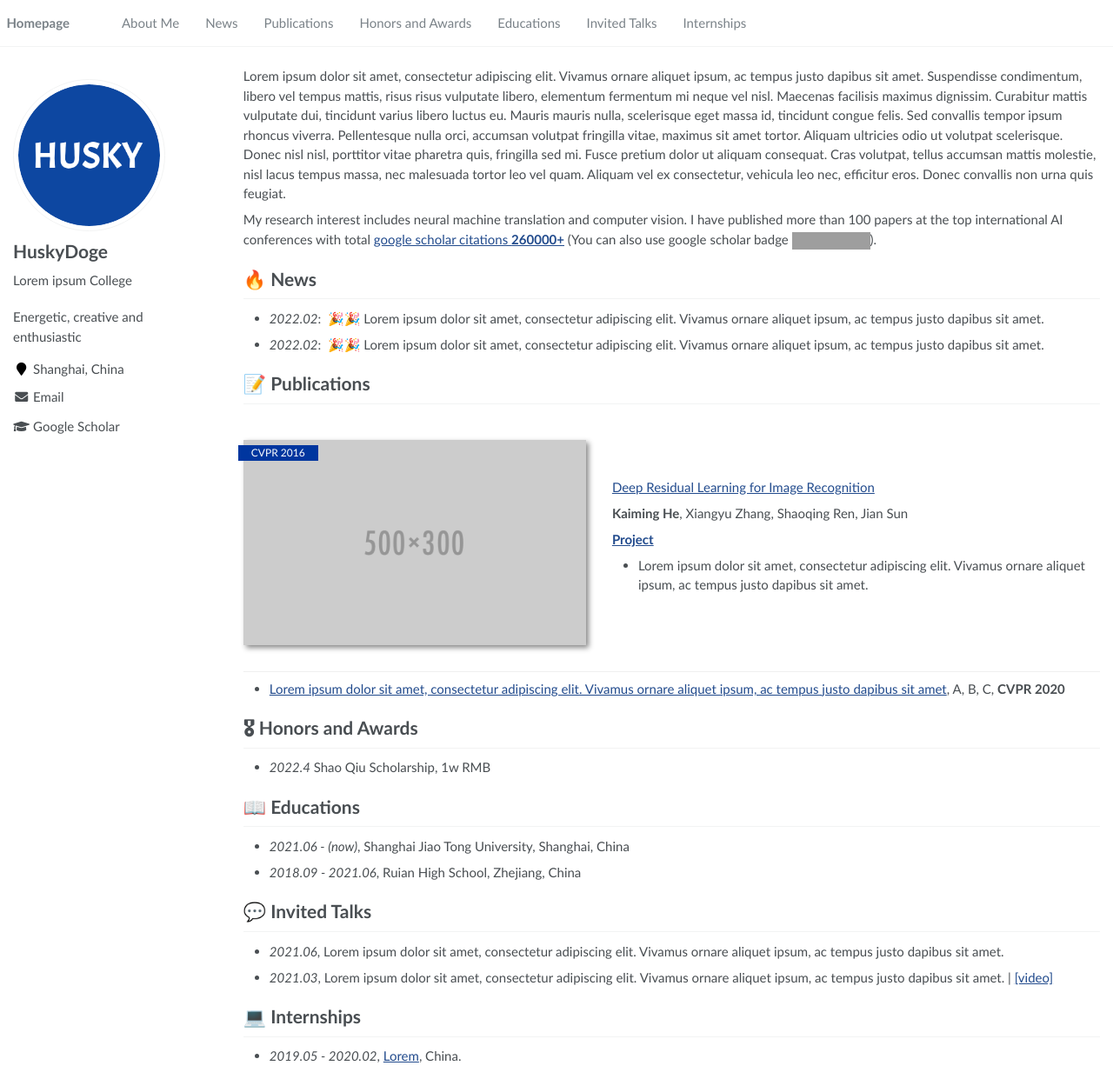
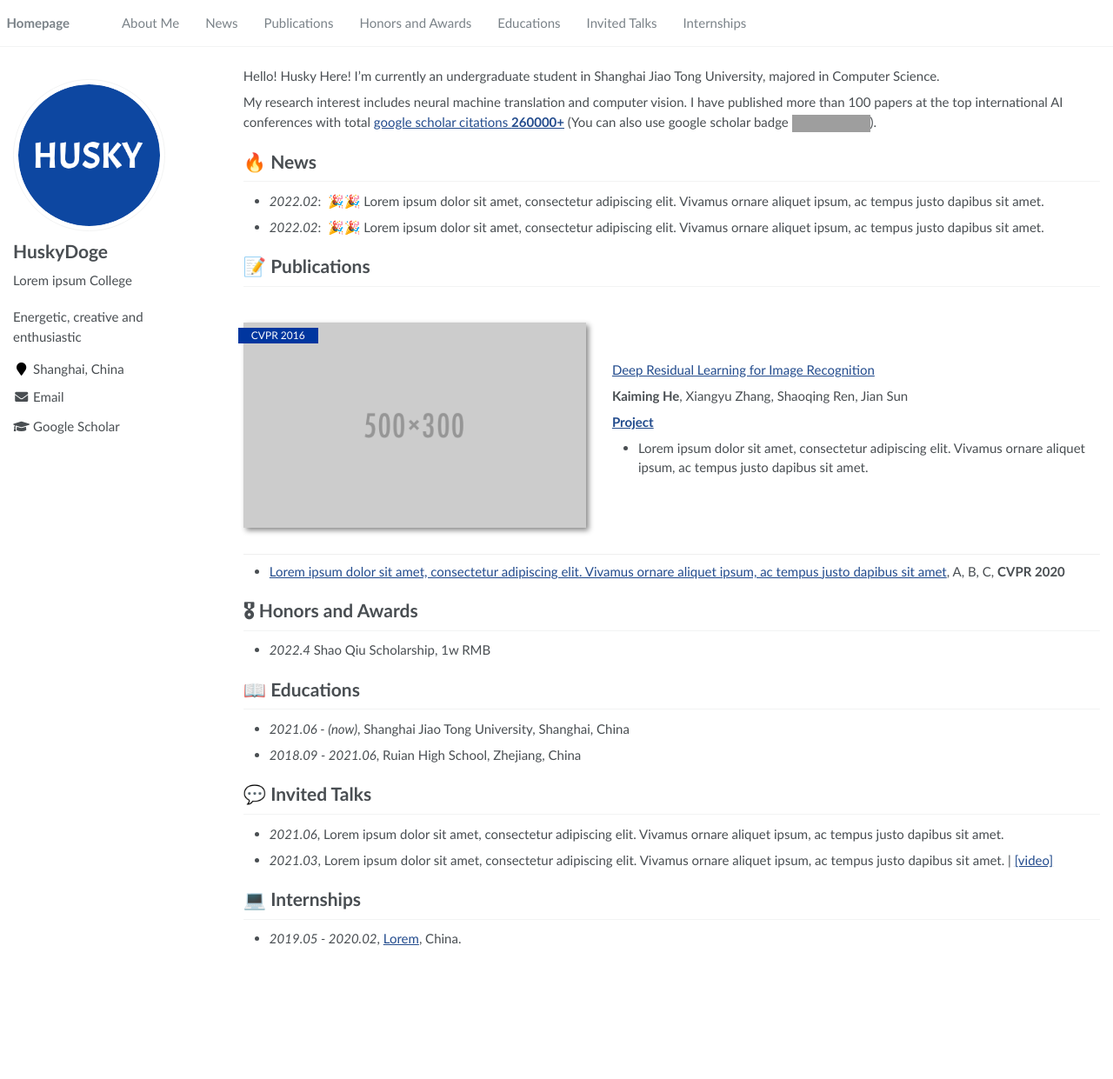
Before and after one commit to RayeRen/acad-homepage.github.io, a Jekyll site: the page built from _pages/about.md, in a window 1280 px wide and 1241 px high. Shown: the whole window at 87% size. Built offline with Jekyll 4.4.1, drawn with Linux system fonts in a browser that asks for light colours; grey boxes are pictures that could not be loaded.

Commit message:
Update about.md

```diff
--- a/_pages/about.md
+++ b/_pages/about.md
@@ -17,7 +17,8 @@ redirect_from:
 
 <span class='anchor' id='about-me'></span>
 
-Lorem ipsum dolor sit amet, consectetur adipiscing elit. Vivamus ornare aliquet ipsum, ac tempus justo dapibus sit amet. Suspendisse condimentum, libero vel tempus mattis, risus risus vulputate libero, elementum fermentum mi neque vel nisl. Maecenas facilisis maximus dignissim. Curabitur mattis vulputate dui, tincidunt varius libero luctus eu. Mauris mauris nulla, scelerisque eget massa id, tincidunt congue felis. Sed convallis tempor ipsum rhoncus viverra. Pellentesque nulla orci, accumsan volutpat fringilla vitae, maximus sit amet tortor. Aliquam ultricies odio ut volutpat scelerisque. Donec nisl nisl, porttitor vitae pharetra quis, fringilla sed mi. Fusce pretium dolor ut aliquam consequat. Cras volutpat, tellus accumsan mattis molestie, nisl lacus tempus massa, nec malesuada tortor leo vel quam. Aliquam vel ex consectetur, vehicula leo nec, efficitur eros. Donec convallis non urna quis feugiat.
+ Hello! Husky Here!  I'm currently an undergraduate student in Shanghai Jiao Tong University, majored in Computer Science.
+
 
 My research interest includes neural machine translation and computer vision. I have published more than 100 papers at the top international AI conferences with total <a href='https://scholar.google.com/citations?user=DhtAFkwAAAAJ'>google scholar citations <strong><span id='total_cit'>260000+</span></strong></a> (You can also use google scholar badge <a href='https://scholar.google.com/citations?user=DhtAFkwAAAAJ'><img src="https://img.shields.io/endpoint?url={{ url | url_encode }}&logo=Google%20Scholar&labelColor=f6f6f6&color=9cf&style=flat&label=citations"></a>).
 
```
